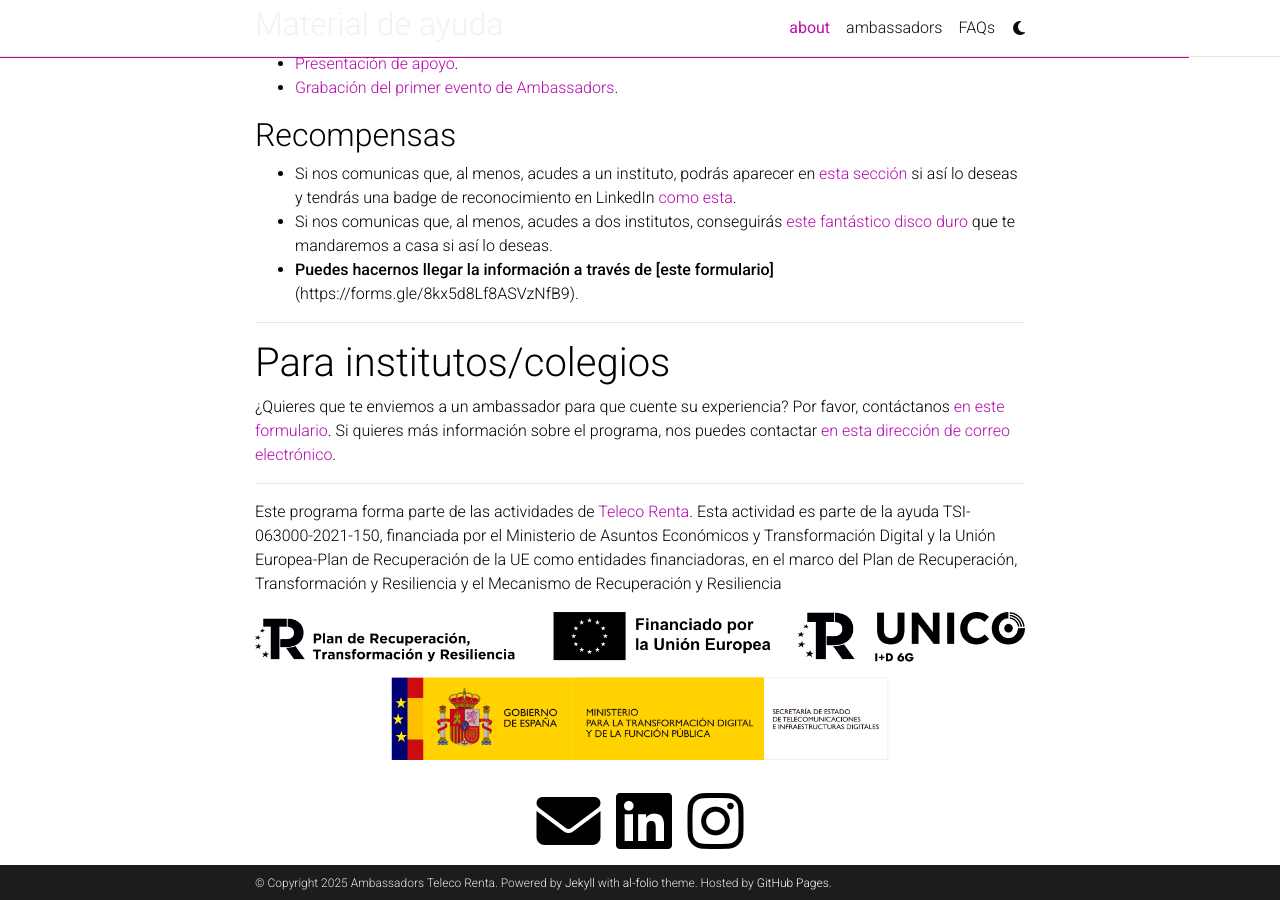
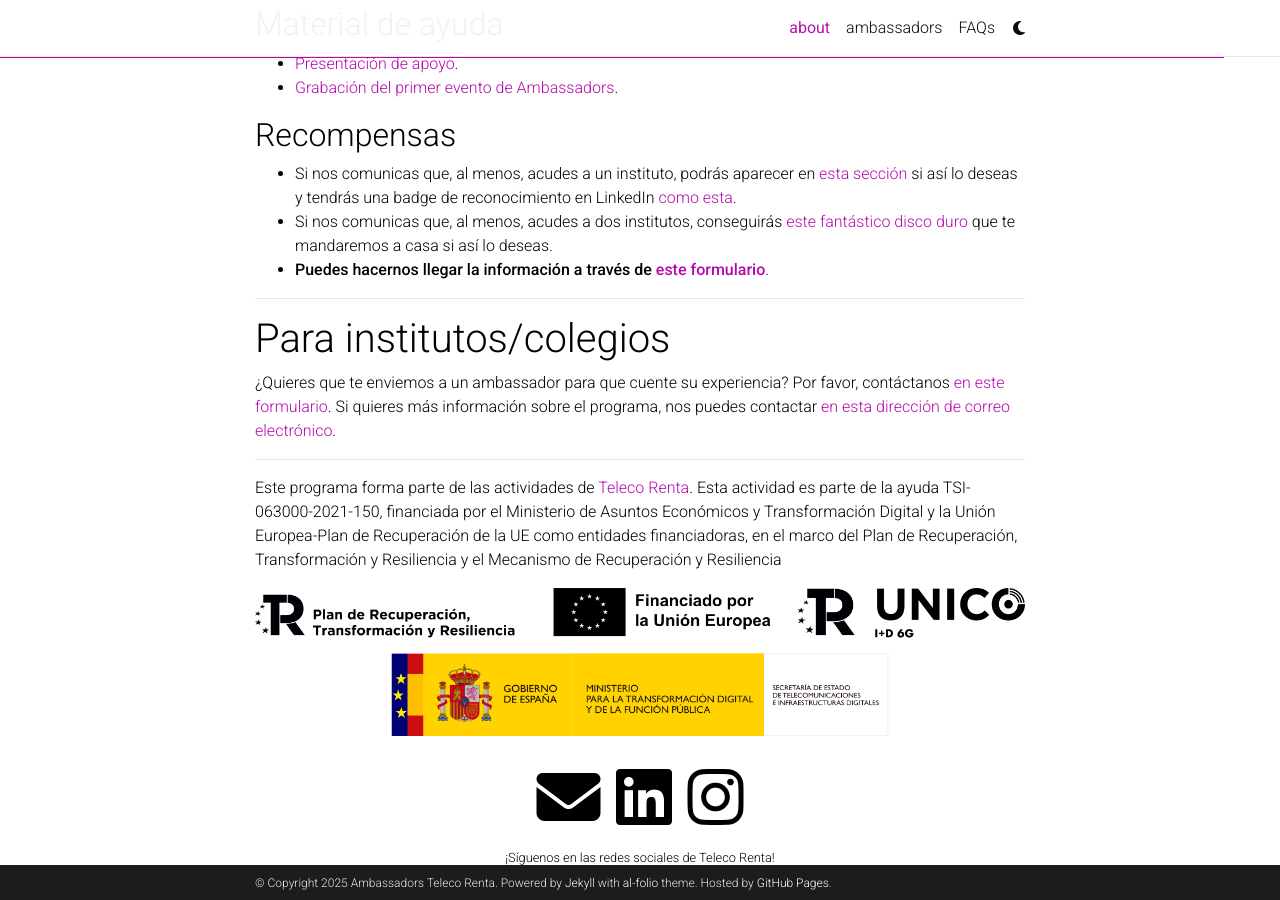
Before and after one commit to ambassadorstelecorenta/ambassadorstelecorenta.github.io, a Jekyll site: the page built from _pages/about.md, in a window 1280 px wide and 900 px high, scrolled down 780 px. Built offline with Jekyll 4.4.1, drawn with Linux system fonts in a browser that asks for light colours; full-size pictures stand in for the smaller copies a plugin makes; comment, search, counter and statistics services are not loaded; a style sheet for code colours, icons or effects is not loaded.

Commit message:
errores corregidos!

```diff
--- a/_pages/about.md
+++ b/_pages/about.md
@@ -49,7 +49,7 @@
 ## Recompensas
 - Si nos comunicas que, al menos, acudes a un instituto, podrás aparecer en [esta sección](https://ambassadorstelecorenta.github.io/ambassadors/) si así lo deseas y tendrás una badge de reconocimiento en LinkedIn [como esta](https://credsverse.com/credentials/9d5fa4c0-5170-4193-8124-b16fd9edfcb5).
 - Si nos comunicas que, al menos, acudes a dos institutos, conseguirás [este fantástico disco duro](https://www.amazon.es/Lexar-Port%C3%A1til-escritura-compatible-LSL500X001T-RNBNG/dp/B0CSYSSP3W) que te mandaremos a casa si así lo deseas.
-- **Puedes hacernos llegar la información a través de [este formulario]**(https://forms.gle/8kx5d8Lf8ASVzNfB9).
+- **Puedes hacernos llegar la información a través de [este formulario](https://forms.gle/8kx5d8Lf8ASVzNfB9)**.
 
 ---
 
```
Also changed, not shown: _pages/faqs.md (+1 -1 lines).
